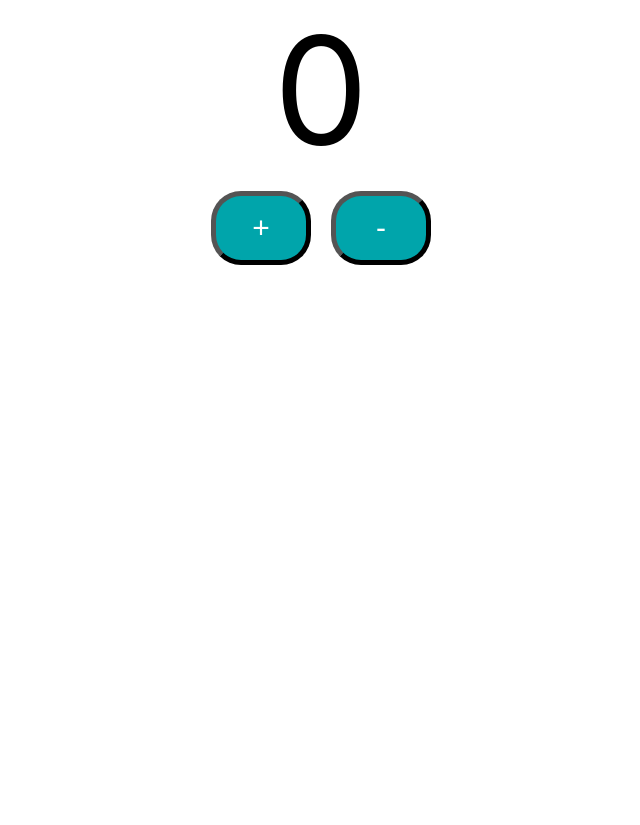
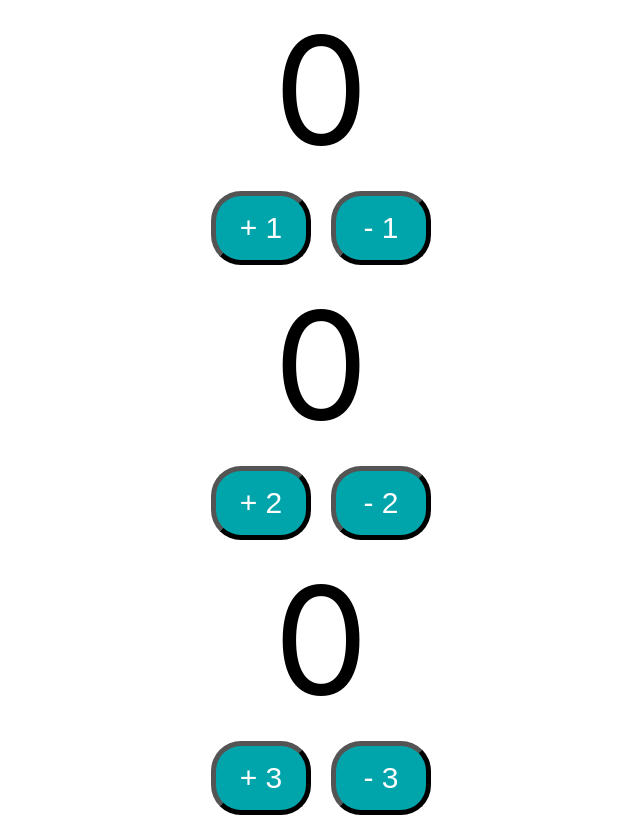
Before and after one commit to GlazMichelFranckDodo225/java-full-stack-app-spring-boot-react-frontend-urk, a React (Create React App) app: page / in a window 1280 px wide. Shown: the whole page, without its empty margins (319-959 px from the left). Before the commit the page ends 800 px from the top, so only its background shows below. Built offline with nearby package versions, Linux system fonts and the light colour scheme.

Commit message:
React Props - Setting Counter Increment Value

```diff
--- a/src/App.js
+++ b/src/App.js
@@ -5,10 +5,33 @@ import Counter from './components/counter/Counter';
 function App() {
   return (
     <div className="App">
-      {/* <StarterComponent /> */}
-      <Counter />
+      {/* <PlayingWithProps property1="value1" property2="value2" /> */}
+      <Counter by="1"/>
+      <Counter by="2"/>
+      <Counter by="3"/>
     </div>
   );
 }
 
+// properties = {property1: 'value1', property2: 'value2'}
+// function PlayingWithProps(properties) {
+//   console.log(properties);
+//   console.log(properties.property1);
+//   console.log(properties.property2);
+
+//   return (
+//     <div>Props</div>
+//   )
+// }
+
+
+function PlayingWithProps({property1, property2}) { // Destruturing
+  console.log(property1);
+  console.log(property2);
+
+  return (
+    <div>Props</div>
+  )
+}
+
 export default App;
--- a/src/components/counter/Counter.jsx
+++ b/src/components/counter/Counter.jsx
@@ -1,9 +1,11 @@
 import { useState } from "react";
 import "./Counter.css";
 
-export default function Counter() {
+export default function Counter({by}) {
     // const state = useState(0);
     const [count, setCount] = useState(0); // Destructuring
+    // console.log(by);
+
 
     /* const buttonStyle = {
         fontSize: "30px",
@@ -22,7 +24,8 @@ export default function Counter() {
 
         state[1](state[0] + 1); */
 
-        setCount(count + 1);
+        // setCount(count + 1);
+        setCount(count + by);
         console.log(count);
 
         console.log("Increment Button Clicked !");
@@ -35,7 +38,8 @@ export default function Counter() {
 
         state[1](state[0] + 1); */
 
-        setCount(count - 1);
+        // setCount(count - 1);
+        setCount(count - by);
         console.log(count);
 
         console.log("Decrement Button Clicked !");
@@ -50,14 +54,14 @@ export default function Counter() {
                     onClick={incrementCounterFunction}
                     /* style={{fontSize:"30px"}} */
                     /* style={buttonStyle} */
-                >+</button>
+                >+ {by}</button>
 
                 <button
                     className="counterButton"
                     onClick={deCrementCounterFunction}
                     /* style={{fontSize:"30px"}} */
                     /* style={buttonStyle} */
-                >-</button>
+                >- {by}</button>
             </div>
         </div>
     )
```
